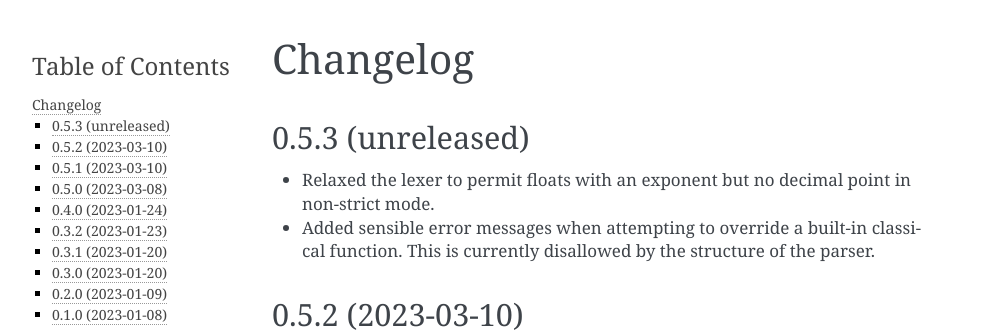
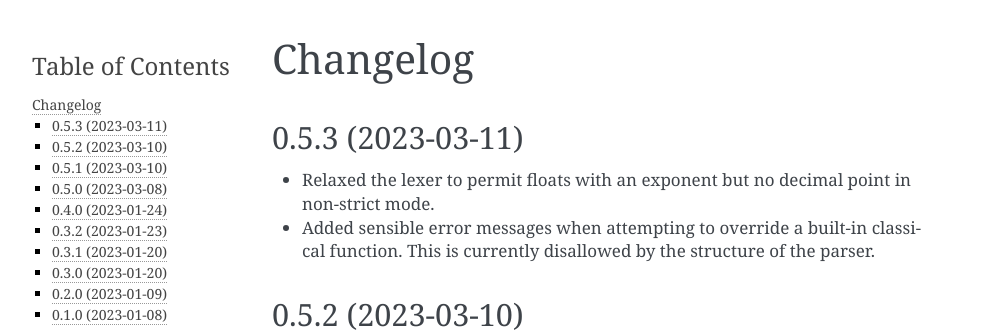
Before and after one commit to jakelishman/qiskit-qasm2, a Sphinx documentation site: the page built from docs/changelog.rst, in a window 1280 px wide. Shown: the top 332 px of the page, without its empty margins (148-1141 px from the left). Built offline with Sphinx 7.4.7, drawn with Linux system fonts in a browser that asks for light colours; the version number is read from the project's files by our own code.

```diff
--- a/Cargo.toml
+++ b/Cargo.toml
@@ -1,6 +1,6 @@
 [package]
 name = "qiskit-qasm2"
-version = "0.5.2"
+version = "0.5.3"
 edition = "2021"
 
 [lib]
--- a/docs/changelog.rst
+++ b/docs/changelog.rst
@@ -2,7 +2,7 @@
 Changelog
 =========
 
-0.5.3 (unreleased)
+0.5.3 (2023-03-11)
 ==================
 
 * Relaxed the lexer to permit floats with an exponent but no decimal point in non-strict mode.
```
Also changed, not shown: 2 other files.
